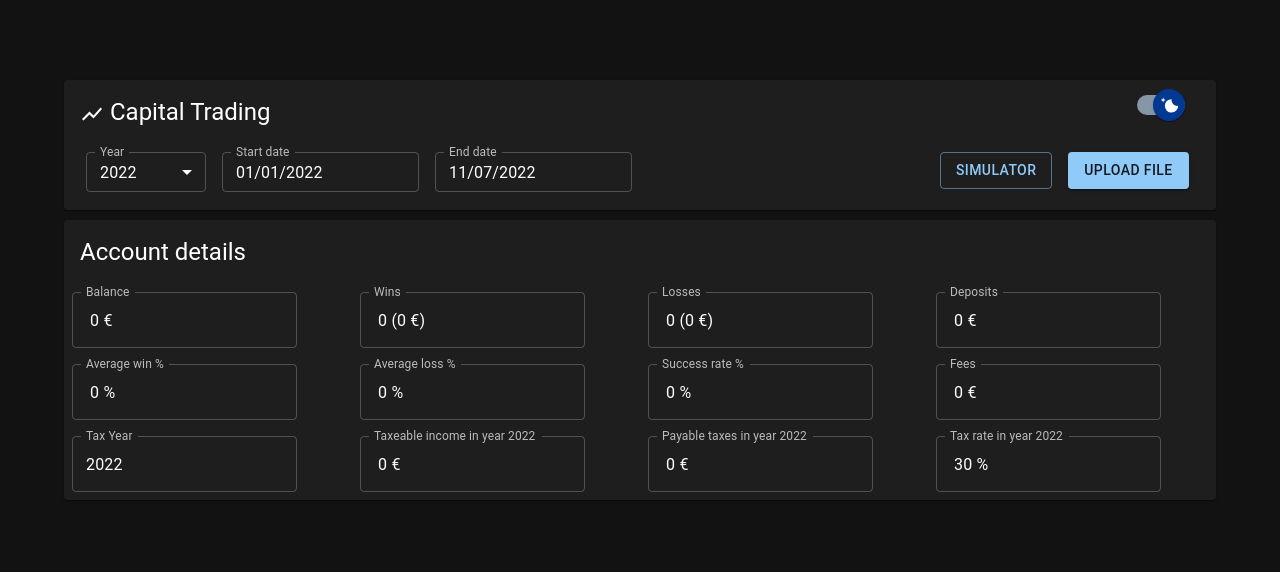
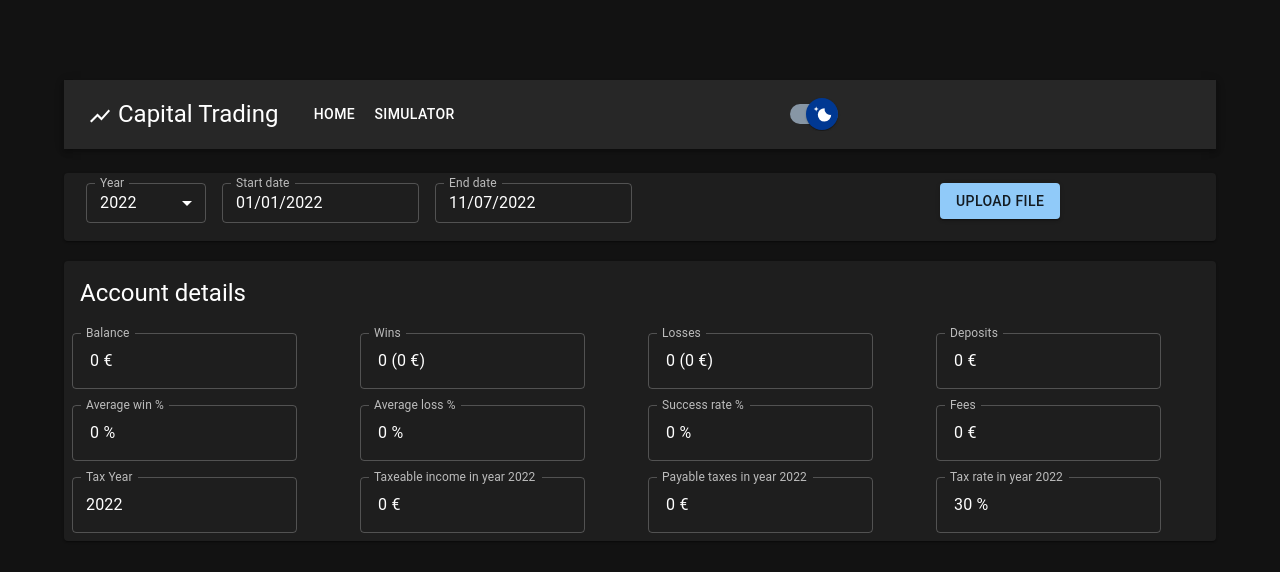
Before and after one commit to aleksi1/capital_trading, a React (Create React App) app: page /#/ in a window 1280 px wide. Shown: the top 572 px of the page. Built offline with nearby package versions, Linux system fonts and the light colour scheme.

Commit message:
Updated react to 18 and fixed layout issues

```diff
--- a/src/AppRouter.tsx
+++ b/src/AppRouter.tsx
@@ -1,16 +1,15 @@
 import {
-  HashRouter, Route, Switch,
+  HashRouter, Route, Routes,
 } from 'react-router-dom'
 import Trading from './Pages/Trading'
 import Simulator from './Pages/Simulator'
-import { rootPath } from './Helper/Helper'
 
 const AppRouter = () => (
-  <HashRouter basename={`${rootPath}`}>
-    <Switch>
-      <Route exact path="/" component={Trading} />
-      <Route exact path="/simulator" component={Simulator} />
-    </Switch>
+  <HashRouter>
+    <Routes>
+      <Route path="/" element={<Trading />} />
+      <Route path="/simulator" element={<Simulator />} />
+    </Routes>
   </HashRouter>
 )
 
--- a/src/Components/DarkModeSwitch.tsx
+++ b/src/Components/DarkModeSwitch.tsx
@@ -67,7 +67,7 @@ const DarkModeSwitch = () => {
     setColorMode(event.target.checked ? 'dark' : 'light')
   }
   return (
-    <Tooltip title={t('Dark / light mode') ?? ''}>
+    <Tooltip title={<>{t('Dark / light mode') ?? ''}</>}>
       <FormGroup sx={{ verticalAlign: 'middle' }}>
         <FormControlLabel
           control={(
--- /dev/null
+++ b/src/Components/Layout.tsx
@@ -0,0 +1,54 @@
+import {
+  Button, Typography, AppBar, Toolbar, Box,
+} from '@mui/material'
+import { Container } from '@mui/system'
+import ShowChartIcon from '@mui/icons-material/ShowChart'
+import DarkModeSwitch from './DarkModeSwitch'
+import { rootPath } from '../Helper/Helper'
+
+export const Layout = (props: any) => {
+  const { children } = props
+  return (
+    <Container maxWidth="lg" sx={{ mt: 10 }}>
+      <AppBar position="static" sx={{ mb: 3 }}>
+        <Container maxWidth="xl">
+          <Toolbar disableGutters>
+            <Typography
+              variant="h5"
+              component="div"
+              sx={{ mr: 3, cursor: 'pointer' }}
+              onClick={() => {
+                document.location.href = `${rootPath}#`
+              }}
+            >
+              <ShowChartIcon sx={{ verticalAlign: 'middle' }} />
+              {' Capital Trading'}
+            </Typography>
+            <Box sx={{ flexGrow: 1, display: { xs: 'none', md: 'flex' } }}>
+              <Button
+                sx={{ my: 2, color: 'white', display: 'block' }}
+                onClick={() => {
+                  document.location.href = `${rootPath}#`
+                }}
+              >
+                Home
+              </Button>
+              <Button
+                sx={{ my: 2, color: 'white', display: 'block' }}
+                onClick={() => {
+                  document.location.href = `${rootPath}#simulator`
+                }}
+              >
+                Simulator
+              </Button>
+            </Box>
+            <Box sx={{ flexGrow: 1, display: { xs: 'none', md: 'flex' } }}>
+              <DarkModeSwitch />
+            </Box>
+          </Toolbar>
+        </Container>
+      </AppBar>
+      {children}
+    </Container>
+  )
+}
--- a/src/Helper/Helper.ts
+++ b/src/Helper/Helper.ts
@@ -27,4 +27,4 @@ export const formatNumber = (n: number) => {
   return numberFormatter.format(roundTo(n, 2))
 }
 
-export const rootPath = '/capital_trading/'
+export const rootPath = '/capital_trading'
--- a/src/Pages/Simulator.tsx
+++ b/src/Pages/Simulator.tsx
@@ -1,10 +1,9 @@
 import {
-  Box, Button, Card, Chip, Grid, Link, TextField, Typography,
+  Box, Button, Card, Chip, Table, TableBody, TableCell, TableHead, TableRow, TextField,
 } from '@mui/material'
-import Container from '@mui/material/Container'
 import { ChangeEvent, useEffect, useState } from 'react'
-import ShowChartIcon from '@mui/icons-material/ShowChart'
 import { formatNumber } from '../Helper/Helper'
+import { Layout } from '../Components/Layout'
 
 const Simulator = () => {
   const initialSettings = {
@@ -56,18 +55,8 @@ const Simulator = () => {
 
   return (
     <>
-      <Container maxWidth="lg" sx={{ mt: 10 }}>
+      <Layout>
         <Card sx={{ marginBottom: '10px', maxWidth: '100%' }}>
-          <Grid container spacing={2}>
-            <Grid xs={10}>
-              <Typography sx={{ m: 2 }} variant="h5" component="div">
-                <ShowChartIcon sx={{ verticalAlign: 'middle' }} />
-                <Link href="/" style={{ textDecoration: 'none' }}>{' Trading'}</Link>
-                {' / Simulator'}
-              </Typography>
-            </Grid>
-          </Grid>
-        </Card>
           <Box
             component="form"
             sx={{
@@ -122,24 +111,36 @@ const Simulator = () => {
               </Button>
             </div>
           </Box>
+        </Card>
+        <Card sx={{ marginBottom: '10px', maxWidth: '100%' }}>
+          <Table>
+            <TableHead>
+              <TableRow>
+                <TableCell>Trade</TableCell>
+                <TableCell>Change</TableCell>
+                <TableCell>Amount</TableCell>
+              </TableRow>
+            </TableHead>
+            <TableBody>
               {tableData.map((value: any) => (
-          <Card sx={{ margin: '10px 0', maxWidth: '100%' }}>
-            <Grid container spacing={2}>
-              <Grid style={{ marginRight: '5px' }}>
+                <TableRow>
+                  <TableCell>
                     <Chip color="info" label={value.index} />
-              </Grid>
-              <Grid xs={1}>
+                  </TableCell>
+                  <TableCell>
                     {value.success
                       ? <Chip color="success" label={value.change} />
                       : <Chip color="error" label={value.change} /> }
-              </Grid>
-              <Grid md={2}>
+                  </TableCell>
+                  <TableCell>
                     {value.amount}
-              </Grid>
-            </Grid>
+                  </TableCell>
+                </TableRow>
+              ))}
+            </TableBody>
+          </Table>
         </Card>
-        ))}
-      </Container>
+      </Layout>
     </>
   )
 }
--- a/src/Pages/Trading.tsx
+++ b/src/Pages/Trading.tsx
@@ -1,11 +1,8 @@
-import { useHistory } from 'react-router-dom'
 import {
   Box, Button, Card, Chip, FormControl, InputLabel, MenuItem, Select, SelectChangeEvent, Stack, TextField,
 } from '@mui/material'
 import Grid from '@mui/material/Unstable_Grid2'
-import Container from '@mui/material/Container'
 import Typography from '@mui/material/Typography'
-import ShowChartIcon from '@mui/icons-material/ShowChart'
 import Table from '@mui/material/Table'
 import TableBody from '@mui/material/TableBody'
 import TableCell from '@mui/material/TableCell'
@@ -26,7 +23,7 @@ import {
   calculateData, calculateTaxableIncome, calculateTaxes, getTaxRate, getTaxYears, getTypeName,
 } from '../Helper/CalculateData'
 import { areas } from '../Helper/ChartData'
-import DarkModeSwitch from '../Components/DarkModeSwitch'
+import { Layout } from '../Components/Layout'
 
 const Trading = () => {
   const [selectedYear, setSelectedYear] = useState<string>(new Date().getFullYear().toString())
@@ -45,9 +42,6 @@ const Trading = () => {
       ref={ref}
     />
   ))
-
-  const history = useHistory()
-
   const [uploadedResults, setUploadedResults] = useState<any>()
   const [columnNames, setColumnNames] = useState([])
   const [accountDetails, setAccountDetails] = useState<AccountDetails>({
@@ -115,22 +109,8 @@ const Trading = () => {
   }
 
   return (
-    <Container maxWidth="lg" sx={{ mt: 10 }}>
-      <Card sx={{ marginBottom: '10px', maxWidth: '100%' }}>
-        <Grid container spacing={2}>
-          <Grid md={4}>
-            <Typography sx={{ m: 2 }} variant="h5" component="div">
-              <ShowChartIcon sx={{ verticalAlign: 'middle' }} />
-              {' Capital Trading'}
-            </Typography>
-          </Grid>
-          <Grid md={6} />
-          <Grid md={2}>
-            <Grid container justifyContent="flex-end">
-              <DarkModeSwitch />
-            </Grid>
-          </Grid>
-        </Grid>
+    <Layout>
+      <Card sx={{ paddingTop: '10px', marginBottom: '20px', maxWidth: '100%' }}>
         <Grid container spacing={2} sx={{ marginBottom: '10px' }}>
           <Grid md={6} sx={{ paddingLeft: '30px' }}>
             <Stack direction="row" spacing={2}>
@@ -172,7 +152,6 @@ const Trading = () => {
           <Grid md={3} />
           <Grid md={3}>
             <Stack direction="row" spacing={2}>
-              <Button variant="outlined" onClick={() => history.push('/#/simulator')}>Simulator</Button>
               <Button
                 variant="contained"
                 component="label"
@@ -384,7 +363,7 @@ const Trading = () => {
           </TableBody>
         </Table>
       </TableContainer>
-    </Container>
+    </Layout>
   )
 }
 
--- a/src/index.tsx
+++ b/src/index.tsx
@@ -1,14 +1,16 @@
 import React from 'react'
-import ReactDOM from 'react-dom'
+import { createRoot } from 'react-dom/client'
 import './index.css'
 import App from './App'
 import reportWebVitals from './reportWebVitals'
 
-ReactDOM.render(
+const container = document.getElementById('root')
+// eslint-disable-next-line @typescript-eslint/no-non-null-assertion
+const root = createRoot(container!) // createRoot(container!) if you use TypeScript
+root.render(
   <React.StrictMode>
     <App />
   </React.StrictMode>,
-  document.getElementById('root'),
 )
 
 // If you want to start measuring performance in your app, pass a function
```
Also changed, not shown: package.json (+8 -12 lines), 1 other file (tests, documents, lock files or other folders). Lines whose indentation alone changed are shown as unchanged.
